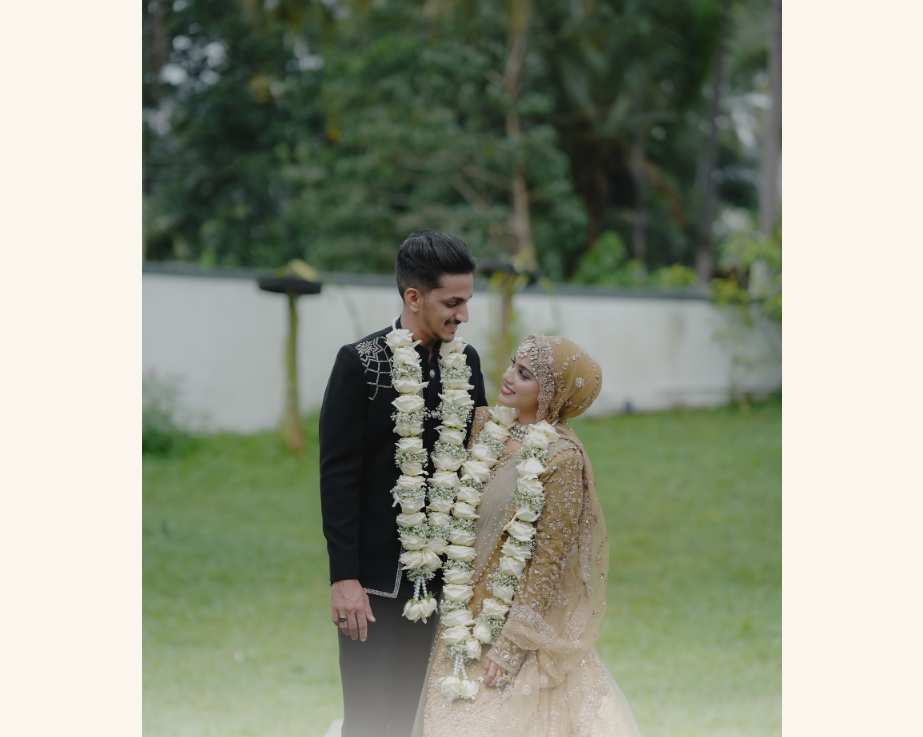
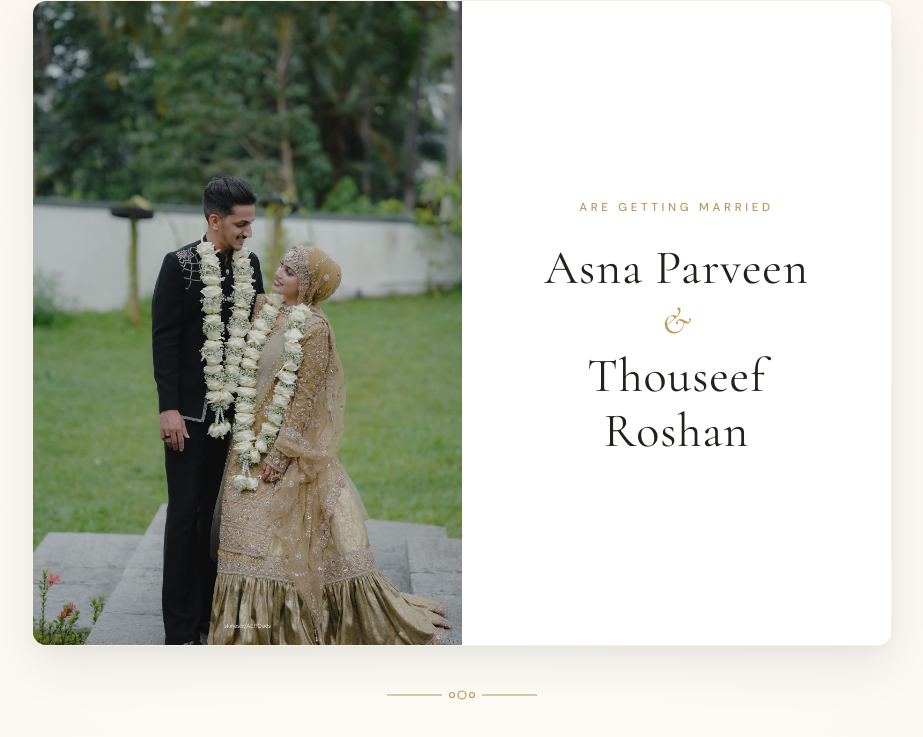
Before and after one commit to vsoftinvitations-ctrl/thouseef-asna, a website: page index.html in a window 1280 px wide. Both pictures are taken after a click on the link "OPEN INVITATION". Shown: the top 737 px of the page, without its empty margins (178-1101 px from the left). Drawn offline with nearby package versions, Linux system fonts and the light colour scheme.

Commit message:
Implement split couple photo card section matching reference design

```diff
--- a/index.html
+++ b/index.html
@@ -670,6 +670,108 @@
 
     /* hero styles unified above */
 
+        /* Married Card Section (Matching reference design) */
+    .married-section {
+      padding: clamp(60px, 9vh, 110px) 20px;
+      background: radial-gradient(circle at 50% 50%, #fffdfa 0%, var(--ivory) 100%);
+      position: relative;
+    }
+
+    .married-card {
+      display: grid;
+      grid-template-columns: 1fr 1fr;
+      background: #ffffff;
+      border-radius: 14px;
+      overflow: hidden;
+      box-shadow: 0 20px 50px rgba(0, 0, 0, 0.08), 0 4px 16px rgba(0, 0, 0, 0.03);
+      border: 1px solid rgba(220, 190, 140, 0.25);
+      margin: 0 auto clamp(28px, 5vh, 44px);
+      max-width: 860px;
+      min-height: 420px;
+      transition: transform 0.8s cubic-bezier(0.2, 0.8, 0.2, 1), opacity 0.8s ease;
+    }
+
+    .married-photo {
+      position: relative;
+      width: 100%;
+      height: 100%;
+      min-height: 380px;
+      overflow: hidden;
+      background: #f4ede3;
+    }
+
+    .married-photo img {
+      display: block;
+      width: 100%;
+      height: 100%;
+      object-fit: cover;
+      object-position: 50% 20%;
+      transition: transform 1.2s cubic-bezier(0.2, 0.8, 0.2, 1);
+    }
+
+    .married-card:hover .married-photo img {
+      transform: scale(1.03);
+    }
+
+    .married-details {
+      background: #ffffff;
+      padding: clamp(36px, 6vw, 64px) clamp(24px, 4vw, 48px);
+      display: flex;
+      flex-direction: column;
+      justify-content: center;
+      align-items: center;
+      text-align: center;
+    }
+
+    .married-label {
+      font-family: var(--sans);
+      font-size: 0.72rem;
+      font-weight: 500;
+      letter-spacing: 0.32em;
+      text-transform: uppercase;
+      color: #b8985a;
+      margin-bottom: clamp(16px, 3vh, 26px);
+    }
+
+    .married-name {
+      font-family: 'Cormorant Garamond', Didot, 'Playfair Display', serif;
+      font-size: clamp(2.1rem, 4.4vw, 3rem);
+      font-weight: 400;
+      line-height: 1.15;
+      color: #24201e;
+      letter-spacing: 0.02em;
+      margin: 0;
+      text-transform: capitalize;
+    }
+
+    .married-amp {
+      font-family: 'Cormorant Garamond', Didot, serif;
+      font-style: italic;
+      font-weight: 300;
+      font-size: clamp(1.8rem, 3.4vw, 2.4rem);
+      color: #c49a53;
+      line-height: 1;
+      margin: 6px 0 8px;
+      display: block;
+    }
+
+    @media (max-width: 680px) {
+      .married-card {
+        grid-template-columns: 1fr;
+        max-width: 440px;
+        min-height: auto;
+      }
+
+      .married-photo {
+        min-height: auto;
+        aspect-ratio: 4/3;
+      }
+
+      .married-details {
+        padding: 34px 24px 38px;
+      }
+    }
+
     /* cover */
     #intro {
       padding-top: 0;
@@ -1040,37 +1142,19 @@
   </div>
 </section>
 
-<section id="intro">
-  <div class="cover r"><img src="${PHOTOS.a}" alt="${W.short}" decoding="async"></div>
-  <div class="wrap">
-    <p class="label r">Together with their families</p>
-    <h2 class="intro-names r" aria-label="${W.groomFull} & ${W.brideFull}">
-      <div class="script-line script-groom">
-        <span class="script-text">${W.groom}</span>
-        <span class="calligraphy-spark" aria-hidden="true"></span>
+<section id="intro" class="married-section">
+  <div class="wrap" style="max-width:920px">
+    <div class="married-card r">
+      <div class="married-photo">
+        <img src="${PHOTOS.a}" alt="${W.brideFull} & ${W.groomFull}" decoding="async">
       </div>
-      <div class="script-line script-amp" aria-hidden="true">
-        <span class="amp">&amp;</span>
+      <div class="married-details">
+        <p class="married-label">ARE GETTING MARRIED</p>
+        <h2 class="married-name">${W.brideFull}</h2>
+        <span class="married-amp">&amp;</span>
+        <h2 class="married-name">${W.groomFull}</h2>
       </div>
-      <div class="script-line script-bride">
-        <span class="script-text">${W.bride}</span>
-        <span class="calligraphy-spark" aria-hidden="true"></span>
-      </div>
-      <div class="flourish-wrap" aria-hidden="true">
-        <svg class="calligraphy-flourish" viewBox="0 0 280 26" fill="none" preserveAspectRatio="none">
-          <path class="flourish-path" d="M14,14 C65,4 105,6 140,16 C175,24 215,10 266,8" stroke="url(#goldFlourishGrad)" stroke-width="2.2" stroke-linecap="round" />
-          <defs>
-            <linearGradient id="goldFlourishGrad" x1="0%" y1="0%" x2="100%" y2="0%">
-              <stop offset="0%" stop-color="rgba(220, 201, 160, 0.2)" />
-              <stop offset="35%" stop-color="rgba(184, 152, 90, 0.95)" />
-              <stop offset="70%" stop-color="rgba(218, 165, 32, 0.95)" />
-              <stop offset="100%" stop-color="rgba(220, 201, 160, 0.2)" />
-            </linearGradient>
-          </defs>
-        </svg>
-      </div>
-    </h2>
-    <p class="small r" style="letter-spacing:.2em;text-transform:uppercase;margin:8px 0 16px;color:var(--gold,#b8985a);font-size:0.9rem">${W.groomFull} &amp; ${W.brideFull}</p>
+    </div>
     ${orn}
     <p class="quote r">“${W.quotes[0]}”</p>
   </div>
```
Also changed, not shown: wedding-invitation.html (+113 -29 lines).
